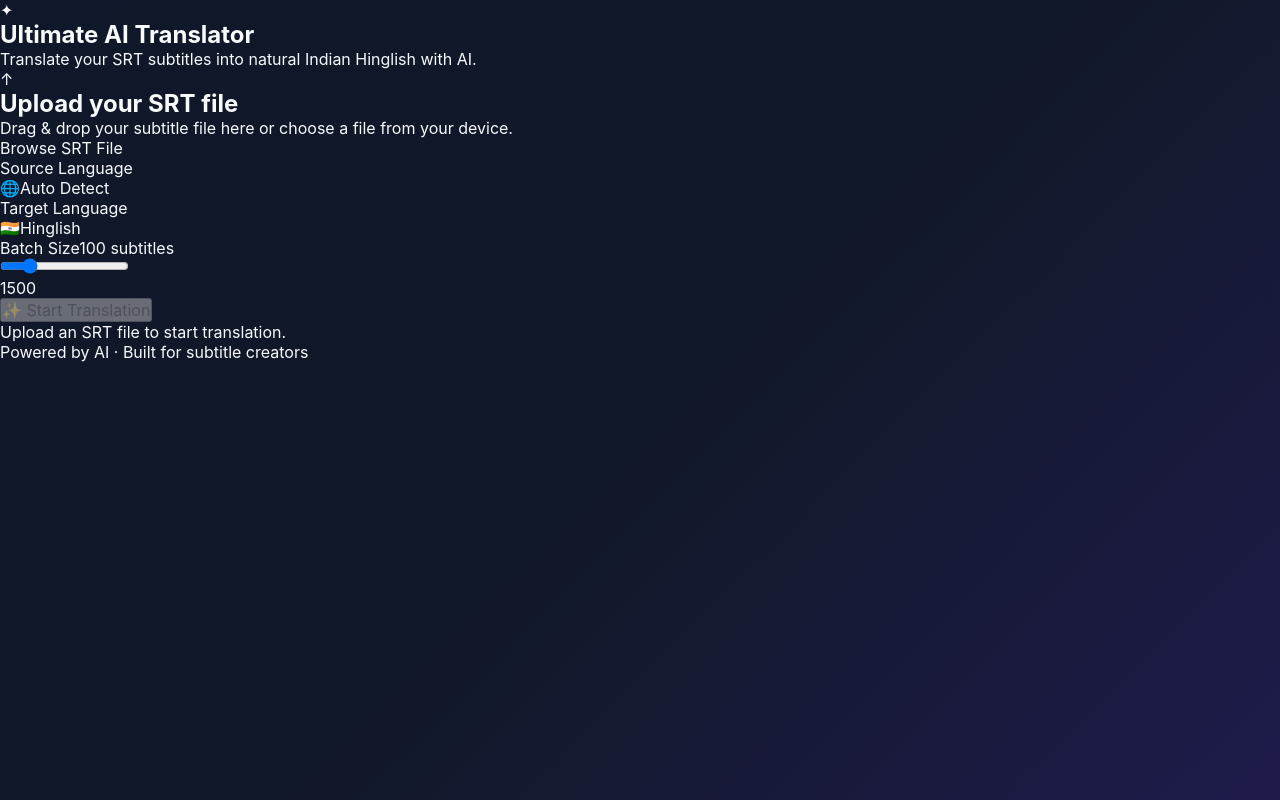
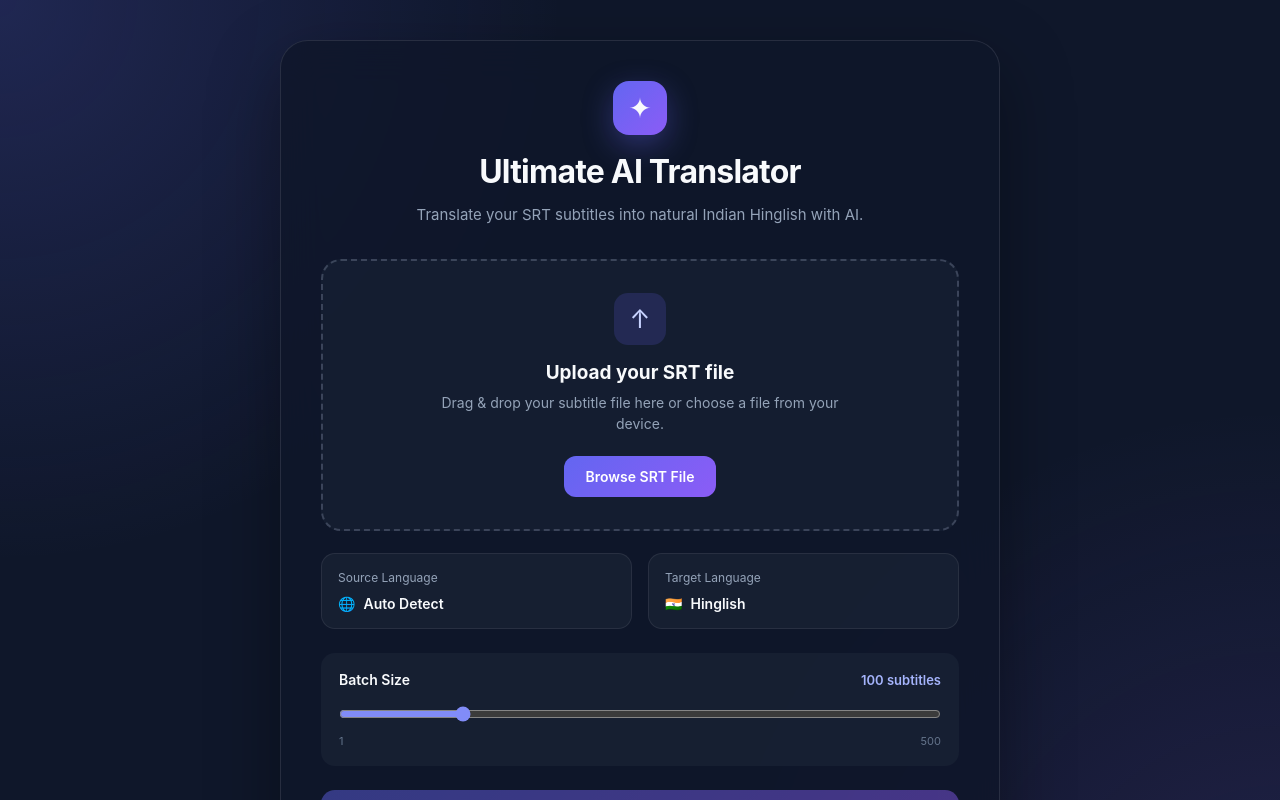
Before and after one commit to Shadow786s/ultimate-ai-translator-v2, a React (Vite) app in the folder frontend/: page / in a window 1280 px wide. Shown: the top 800 px of the page. Built offline with nearby package versions, Linux system fonts and the light colour scheme.

Commit message:
Update styles.css

```diff
--- a/frontend/src/styles.css
+++ b/frontend/src/styles.css
@@ -4,7 +4,7 @@
   padding: 0;
 }
 
-body {
+:root {
   font-family:
     Inter,
     -apple-system,
@@ -12,17 +12,25 @@ body {
     "Segoe UI",
     sans-serif;
 
+  color: #f8fafc;
+  background: #0f172a;
+}
+
+body {
+  min-width: 320px;
   min-height: 100vh;
-
   background:
-    linear-gradient(
-      135deg,
-      #0f172a 0%,
-      #111827 50%,
-      #1e1b4b 100%
-    );
-
-  color: #f8fafc;
+    radial-gradient(
+      circle at top left,
+      rgba(99, 102, 241, 0.2),
+      transparent 35%
+    ),
+    radial-gradient(
+      circle at bottom right,
+      rgba(139, 92, 246, 0.15),
+      transparent 35%
+    ),
+    #0f172a;
 }
 
 button,
@@ -37,3 +45,496 @@ button {
 #root {
   min-height: 100vh;
 }
+
+/* Main Layout */
+
+.app-container {
+  min-height: 100vh;
+
+  display: flex;
+  flex-direction: column;
+
+  align-items: center;
+
+  padding: 40px 20px 24px;
+}
+
+/* Main Card */
+
+.translator-card {
+  width: 100%;
+  max-width: 720px;
+
+  padding: 40px;
+
+  border: 1px solid rgba(255, 255, 255, 0.1);
+
+  border-radius: 28px;
+
+  background:
+    rgba(15, 23, 42, 0.82);
+
+  backdrop-filter: blur(20px);
+
+  box-shadow:
+    0 25px 70px
+    rgba(0, 0, 0, 0.35);
+}
+
+/* Brand */
+
+.brand-section {
+  text-align: center;
+
+  margin-bottom: 32px;
+}
+
+.brand-icon {
+  width: 54px;
+  height: 54px;
+
+  margin: 0 auto 18px;
+
+  display: flex;
+  align-items: center;
+  justify-content: center;
+
+  border-radius: 16px;
+
+  font-size: 28px;
+
+  background:
+    linear-gradient(
+      135deg,
+      #6366f1,
+      #8b5cf6
+    );
+
+  box-shadow:
+    0 10px 30px
+    rgba(99, 102, 241, 0.35);
+}
+
+.brand-section h1 {
+  font-size: 32px;
+
+  line-height: 1.2;
+
+  letter-spacing: -0.8px;
+}
+
+.brand-section p {
+  margin-top: 12px;
+
+  color: #94a3b8;
+
+  font-size: 15px;
+
+  line-height: 1.6;
+}
+
+/* Upload Area */
+
+.upload-area {
+  min-height: 230px;
+
+  padding: 32px;
+
+  display: flex;
+  flex-direction: column;
+
+  align-items: center;
+  justify-content: center;
+
+  text-align: center;
+
+  border: 2px dashed
+    rgba(148, 163, 184, 0.3);
+
+  border-radius: 20px;
+
+  background:
+    rgba(30, 41, 59, 0.45);
+
+  transition:
+    border-color 0.2s ease,
+    background 0.2s ease;
+}
+
+.upload-area:hover {
+  border-color:
+    rgba(129, 140, 248, 0.7);
+
+  background:
+    rgba(30, 41, 59, 0.7);
+}
+
+.upload-icon {
+  width: 52px;
+  height: 52px;
+
+  display: flex;
+  align-items: center;
+  justify-content: center;
+
+  margin-bottom: 16px;
+
+  border-radius: 14px;
+
+  font-size: 25px;
+
+  color: #c7d2fe;
+
+  background:
+    rgba(99, 102, 241, 0.18);
+}
+
+.upload-area h2 {
+  font-size: 19px;
+}
+
+.upload-area p {
+  max-width: 420px;
+
+  margin-top: 8px;
+
+  color: #94a3b8;
+
+  font-size: 14px;
+
+  line-height: 1.5;
+}
+
+/* Browse Button */
+
+.browse-button {
+  margin-top: 22px;
+
+  padding: 12px 22px;
+
+  border-radius: 12px;
+
+  color: white;
+
+  font-size: 14px;
+  font-weight: 600;
+
+  background:
+    linear-gradient(
+      135deg,
+      #6366f1,
+      #8b5cf6
+    );
+
+  transition:
+    transform 0.2s ease,
+    box-shadow 0.2s ease;
+}
+
+.browse-button:hover {
+  transform: translateY(-2px);
+
+  box-shadow:
+    0 10px 25px
+    rgba(99, 102, 241, 0.3);
+}
+
+/* Selected File */
+
+.selected-file {
+  width: 100%;
+
+  display: flex;
+
+  align-items: center;
+
+  gap: 14px;
+
+  padding: 16px;
+
+  border-radius: 14px;
+
+  background:
+    rgba(51, 65, 85, 0.6);
+}
+
+.file-icon {
+  width: 48px;
+  height: 48px;
+
+  flex-shrink: 0;
+
+  display: flex;
+  align-items: center;
+  justify-content: center;
+
+  border-radius: 12px;
+
+  color: #c7d2fe;
+
+  font-size: 12px;
+  font-weight: 700;
+
+  background:
+    rgba(99, 102, 241, 0.2);
+}
+
+.file-details {
+  min-width: 0;
+
+  flex: 1;
+
+  display: flex;
+  flex-direction: column;
+
+  align-items: flex-start;
+
+  gap: 4px;
+}
+
+.file-details strong {
+  max-width: 100%;
+
+  overflow: hidden;
+
+  text-overflow: ellipsis;
+
+  white-space: nowrap;
+
+  font-size: 14px;
+}
+
+.file-details span {
+  color: #94a3b8;
+
+  font-size: 12px;
+}
+
+.remove-button {
+  width: 34px;
+  height: 34px;
+
+  border: none;
+
+  border-radius: 10px;
+
+  color: #fca5a5;
+
+  background:
+    rgba(239, 68, 68, 0.12);
+
+  font-size: 22px;
+
+  transition:
+    background 0.2s ease;
+}
+
+.remove-button:hover {
+  background:
+    rgba(239, 68, 68, 0.22);
+}
+
+/* Settings */
+
+.settings-grid {
+  display: grid;
+
+  grid-template-columns:
+    repeat(2, 1fr);
+
+  gap: 16px;
+
+  margin-top: 22px;
+}
+
+.setting-box {
+  padding: 16px;
+
+  border: 1px solid
+    rgba(255, 255, 255, 0.08);
+
+  border-radius: 14px;
+
+  background:
+    rgba(30, 41, 59, 0.5);
+}
+
+.setting-box label {
+  display: block;
+
+  margin-bottom: 10px;
+
+  color: #94a3b8;
+
+  font-size: 12px;
+}
+
+.setting-value {
+  display: flex;
+
+  align-items: center;
+
+  gap: 8px;
+
+  font-size: 14px;
+  font-weight: 600;
+}
+
+/* Batch */
+
+.batch-section {
+  margin-top: 24px;
+
+  padding: 18px;
+
+  border-radius: 14px;
+
+  background:
+    rgba(30, 41, 59, 0.5);
+}
+
+.batch-header {
+  display: flex;
+
+  align-items: center;
+
+  justify-content: space-between;
+
+  margin-bottom: 18px;
+}
+
+.batch-header label {
+  font-size: 14px;
+  font-weight: 600;
+}
+
+.batch-header span {
+  color: #a5b4fc;
+
+  font-size: 13px;
+  font-weight: 600;
+}
+
+.batch-section input[type="range"] {
+  width: 100%;
+
+  accent-color: #818cf8;
+}
+
+.range-labels {
+  display: flex;
+
+  justify-content: space-between;
+
+  margin-top: 8px;
+
+  color: #64748b;
+
+  font-size: 11px;
+}
+
+/* Translate Button */
+
+.translate-button {
+  width: 100%;
+
+  margin-top: 24px;
+
+  padding: 15px;
+
+  border: none;
+
+  border-radius: 14px;
+
+  color: white;
+
+  font-size: 15px;
+  font-weight: 700;
+
+  background:
+    linear-gradient(
+      135deg,
+      #6366f1,
+      #8b5cf6
+    );
+
+  box-shadow:
+    0 10px 30px
+    rgba(99, 102, 241, 0.25);
+
+  transition:
+    transform 0.2s ease,
+    opacity 0.2s ease;
+}
+
+.translate-button:hover:not(:disabled) {
+  transform: translateY(-2px);
+}
+
+.translate-button:disabled {
+  cursor: not-allowed;
+
+  opacity: 0.45;
+
+  box-shadow: none;
+}
+
+/* Helper */
+
+.helper-text {
+  margin-top: 12px;
+
+  text-align: center;
+
+  color: #64748b;
+
+  font-size: 12px;
+}
+
+/* Footer */
+
+footer {
+  margin-top: 24px;
+
+  color: #64748b;
+
+  font-size: 12px;
+
+  text-align: center;
+}
+
+/* Mobile */
+
+@media (max-width: 640px) {
+  .app-container {
+    padding: 20px 14px;
+  }
+
+  .translator-card {
+    padding: 24px 18px;
+
+    border-radius: 22px;
+  }
+
+  .brand-section h1 {
+    font-size: 26px;
+  }
+
+  .brand-section p {
+    font-size: 14px;
+  }
+
+  .upload-area {
+    min-height: 210px;
+
+    padding: 24px 16px;
+  }
+
+  .settings-grid {
+    grid-template-columns: 1fr;
+  }
+
+  .selected-file {
+    padding: 12px;
+  }
+  }
```
